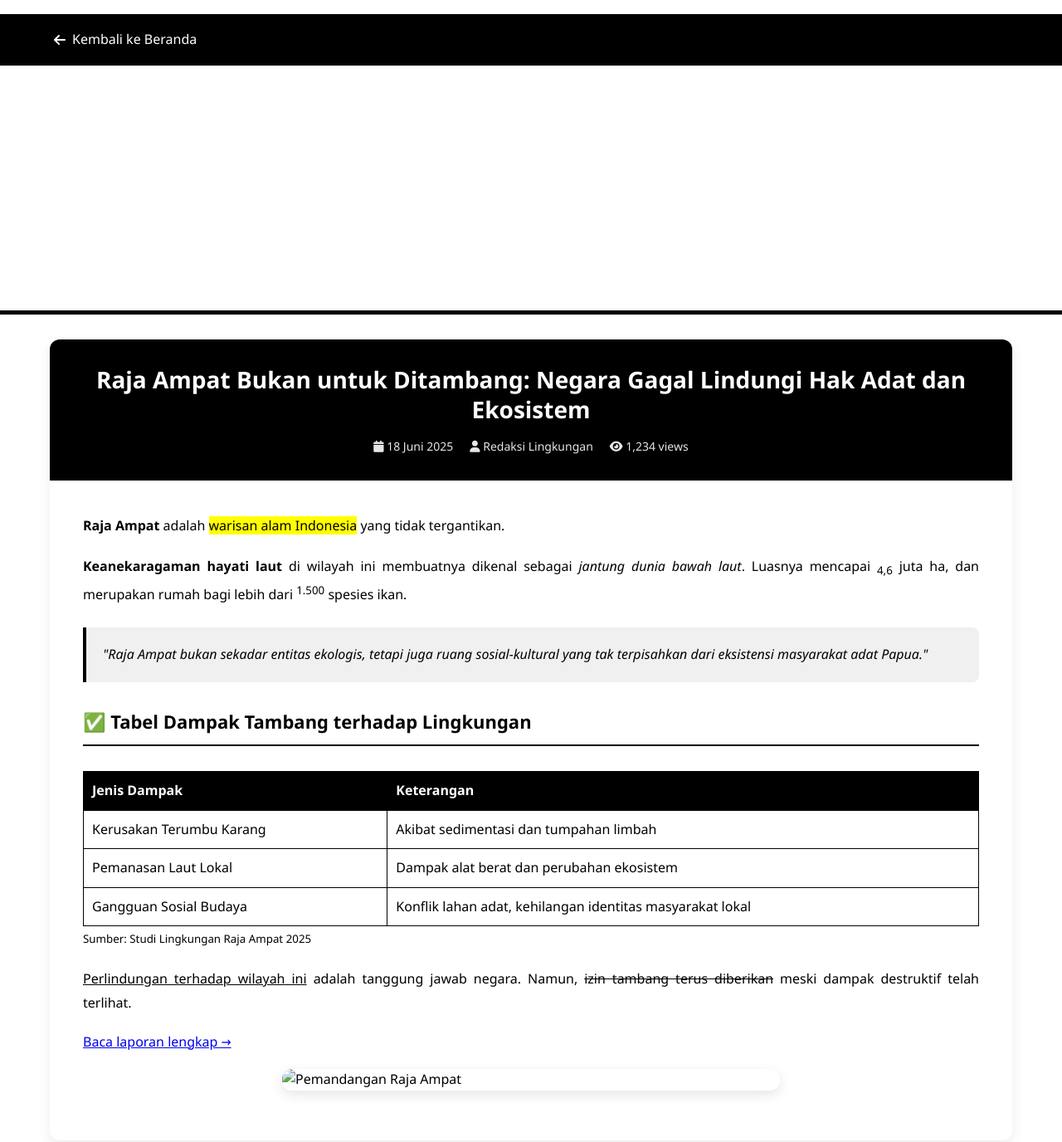
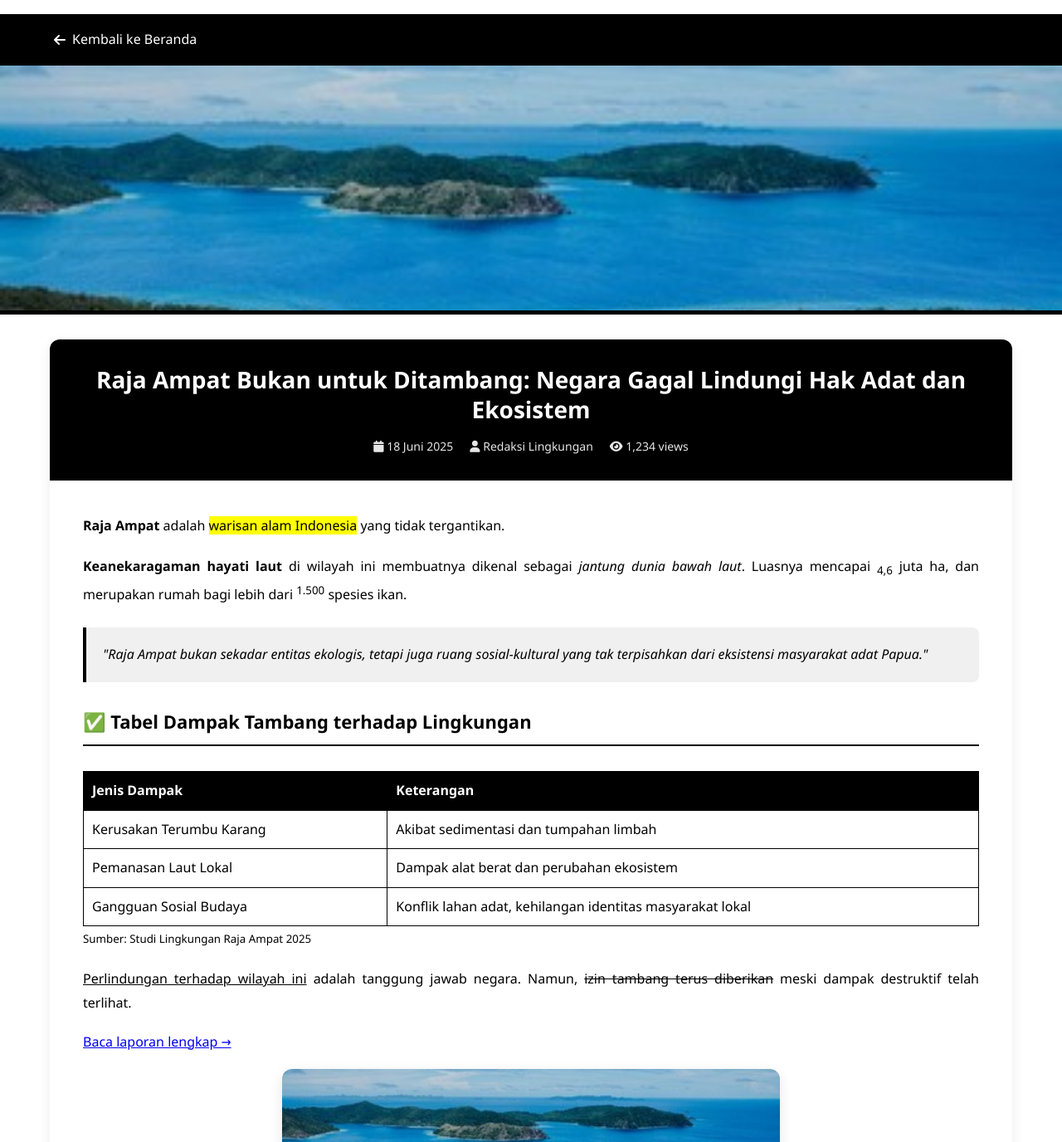
Before and after one commit to yanzee969/Website-Berita-UNJ, a plain HTML site: page berita_rajaempat.html in a window 1280 px wide. Shown: the part 240-1616 px from the top of the page at 83% size. Drawn offline with Linux system fonts and the light colour scheme.

Commit message:
berita_rajaempat.html

```diff
--- a/berita_rajaempat.html
+++ b/berita_rajaempat.html
@@ -92,7 +92,7 @@
 
   <!-- ✅ Hero Image -->
   <div
-    style="background-image: url('images/rajaampat1.jpg'); background-size: cover; height: 300px; border-bottom: 5px solid #000;">
+    style="background-image: url('rajaampat1.jpg'); background-size: cover; height: 300px; border-bottom: 5px solid #000;">
     <!-- ✅ 20) Hero image dan cover -->
   </div>
 
@@ -158,7 +158,7 @@
         <a href="https://example.com">Baca laporan lengkap →</a> <!-- ✅ 13) Link -->
 
         <!-- ✅ Gambar -->
-        <img src="images/rajaampat1.jpg" alt="Pemandangan Raja Ampat" class="article-image"> <!-- ✅ 15) Image -->
+        <img src="rajaampat1.jpg" alt="Pemandangan Raja Ampat" class="article-image"> <!-- ✅ 15) Image -->
 
       </div>
     </div>
```
